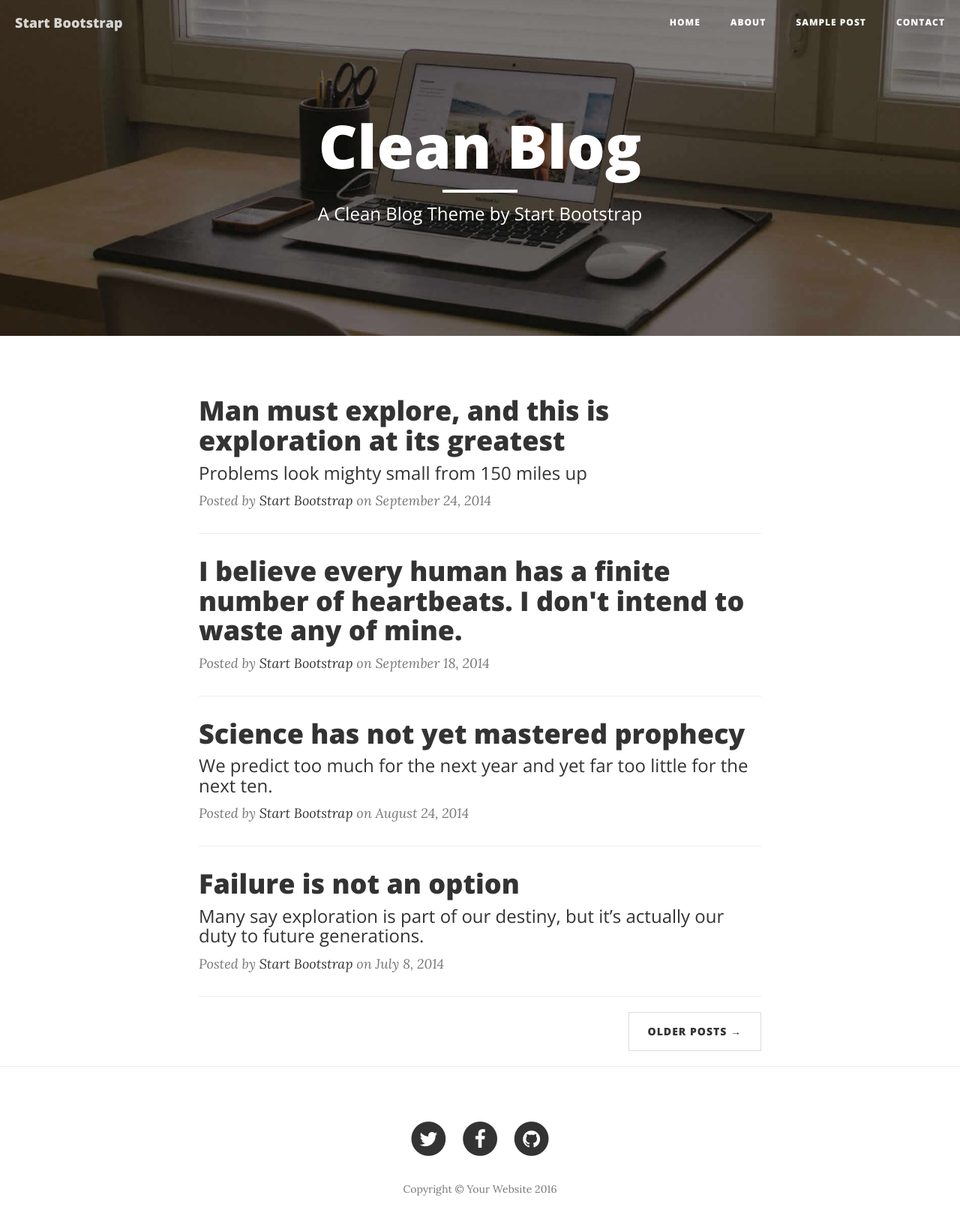
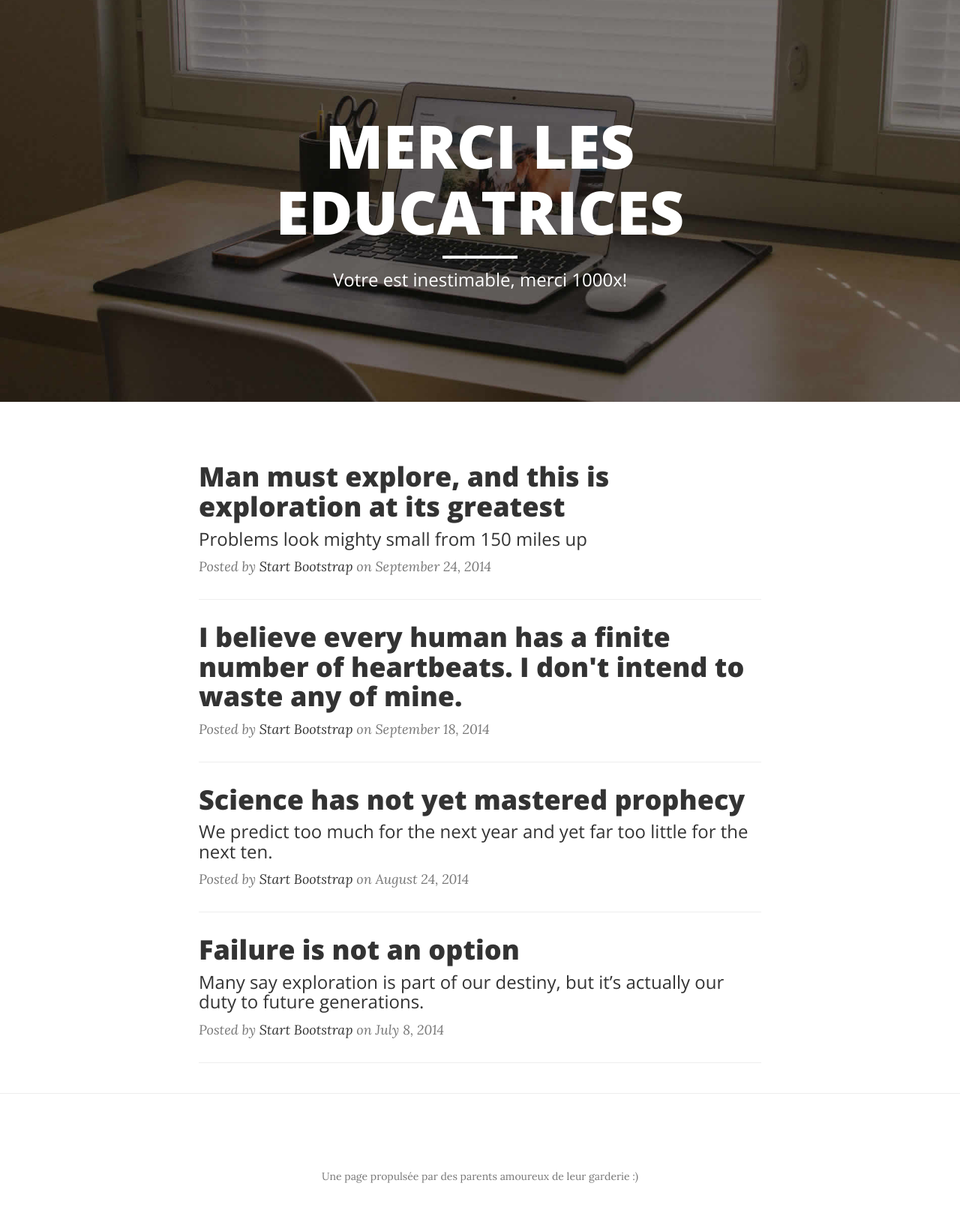
Before and after one commit to OlivierRoss/educatrices, a website: page index.html in a window 1280 px wide. Shown: the whole page at 75% size. Drawn offline with nearby package versions, Linux system fonts and the light colour scheme.

Commit message:
texte de base

```diff
--- a/index.html
+++ b/index.html
@@ -9,7 +9,7 @@
     <meta name="description" content="">
     <meta name="author" content="">
 
-    <title>Clean Blog</title>
+    <title>Merci nos educatrices d'amour!</title>
 
     <!-- Bootstrap Core CSS -->
     <link href="vendor/bootstrap/css/bootstrap.min.css" rel="stylesheet">
@@ -33,40 +33,6 @@
 
 <body>
 
-    <!-- Navigation -->
-    <nav class="navbar navbar-default navbar-custom navbar-fixed-top">
-        <div class="container-fluid">
-            <!-- Brand and toggle get grouped for better mobile display -->
-            <div class="navbar-header page-scroll">
-                <button type="button" class="navbar-toggle" data-toggle="collapse" data-target="#bs-example-navbar-collapse-1">
-                    <span class="sr-only">Toggle navigation</span>
-                    Menu <i class="fa fa-bars"></i>
-                </button>
-                <a class="navbar-brand" href="index.html">Start Bootstrap</a>
-            </div>
-
-            <!-- Collect the nav links, forms, and other content for toggling -->
-            <div class="collapse navbar-collapse" id="bs-example-navbar-collapse-1">
-                <ul class="nav navbar-nav navbar-right">
-                    <li>
-                        <a href="index.html">Home</a>
-                    </li>
-                    <li>
-                        <a href="about.html">About</a>
-                    </li>
-                    <li>
-                        <a href="post.html">Sample Post</a>
-                    </li>
-                    <li>
-                        <a href="contact.html">Contact</a>
-                    </li>
-                </ul>
-            </div>
-            <!-- /.navbar-collapse -->
-        </div>
-        <!-- /.container -->
-    </nav>
-
     <!-- Page Header -->
     <!-- Set your background image for this header on the line below. -->
     <header class="intro-header" style="background-image: url('img/home-bg.jpg')">
@@ -74,9 +40,9 @@
             <div class="row">
                 <div class="col-lg-8 col-lg-offset-2 col-md-10 col-md-offset-1">
                     <div class="site-heading">
-                        <h1>Clean Blog</h1>
+                        <h1>MERCI LES EDUCATRICES</h1>
                         <hr class="small">
-                        <span class="subheading">A Clean Blog Theme by Start Bootstrap</span>
+                        <span class="subheading">Votre est inestimable, merci 1000x!</span>
                     </div>
                 </div>
             </div>
@@ -132,12 +98,6 @@
                     <p class="post-meta">Posted by <a href="#">Start Bootstrap</a> on July 8, 2014</p>
                 </div>
                 <hr>
-                <!-- Pager -->
-                <ul class="pager">
-                    <li class="next">
-                        <a href="#">Older Posts &rarr;</a>
-                    </li>
-                </ul>
             </div>
         </div>
     </div>
@@ -149,33 +109,7 @@
         <div class="container">
             <div class="row">
                 <div class="col-lg-8 col-lg-offset-2 col-md-10 col-md-offset-1">
-                    <ul class="list-inline text-center">
-                        <li>
-                            <a href="#">
-                                <span class="fa-stack fa-lg">
-                                    <i class="fa fa-circle fa-stack-2x"></i>
-                                    <i class="fa fa-twitter fa-stack-1x fa-inverse"></i>
-                                </span>
-                            </a>
-                        </li>
-                        <li>
-                            <a href="#">
-                                <span class="fa-stack fa-lg">
-                                    <i class="fa fa-circle fa-stack-2x"></i>
-                                    <i class="fa fa-facebook fa-stack-1x fa-inverse"></i>
-                                </span>
-                            </a>
-                        </li>
-                        <li>
-                            <a href="#">
-                                <span class="fa-stack fa-lg">
-                                    <i class="fa fa-circle fa-stack-2x"></i>
-                                    <i class="fa fa-github fa-stack-1x fa-inverse"></i>
-                                </span>
-                            </a>
-                        </li>
-                    </ul>
-                    <p class="copyright text-muted">Copyright &copy; Your Website 2016</p>
+                    <p class="copyright text-muted">Une page propulsée par des parents amoureux de leur garderie :)</p>
                 </div>
             </div>
         </div>
```
